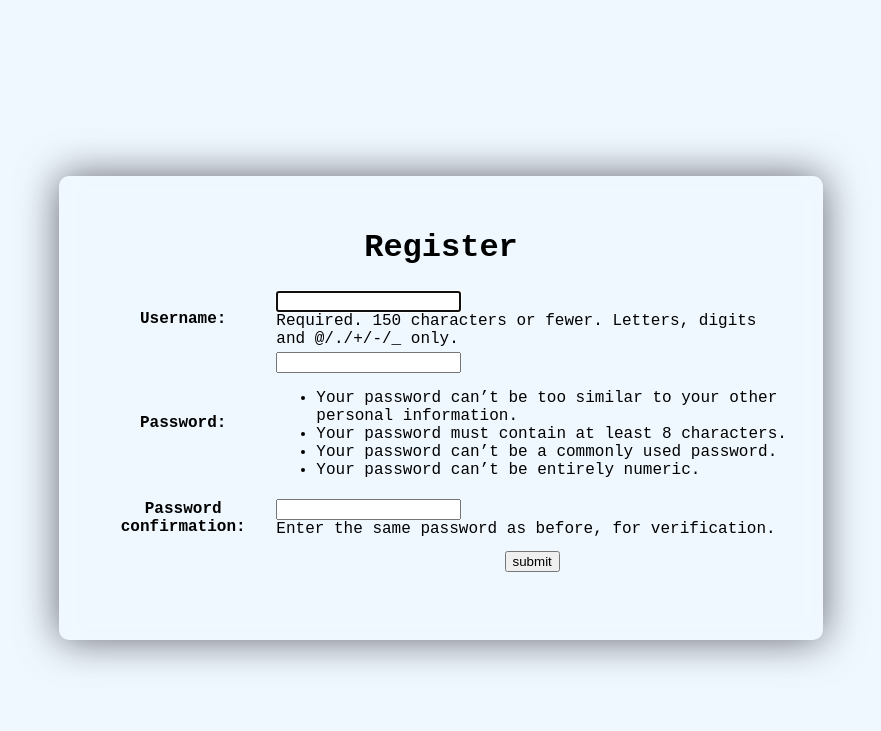
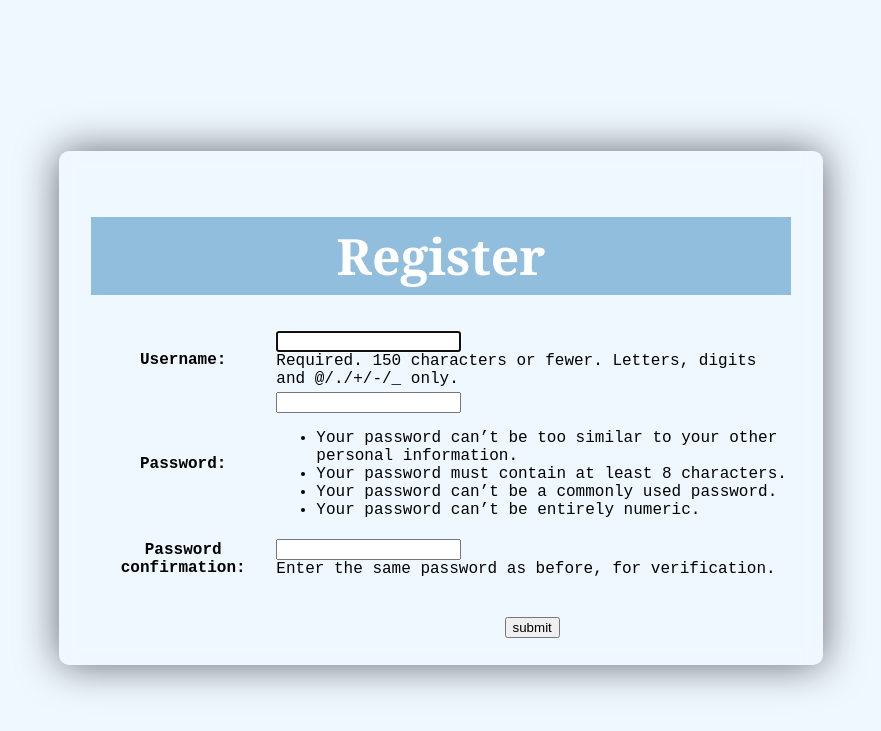
Before and after one commit to AzkaNydiaEsti/food_inventory, a Django app: page /register/ in a window 1280 px wide. Shown: the top 731 px of the page, without its empty margins (207-1088 px from the left). Run offline with Django 4.2, Linux system fonts and the light colour scheme.

Commit message:
tugas 5 sudah

```diff
--- a/main/templates/register.html
+++ b/main/templates/register.html
@@ -5,7 +5,7 @@
 
     <style>
         .box{
-            height: 400px;
+            height: 450px;
             width: 700px;
             background-color: aliceblue;
             position: absolute;
@@ -20,19 +20,26 @@
             font-family: 'Courier New', Courier, monospace;
         }
         .btn {
-            display: flexbox;
+            display: block;
             text-align: center;
             justify-content: center;
             align-items: center;
             margin-top: 5%;
             padding: 10px;
-            color: #080710;
             font-weight: 600;
             cursor: pointer;
-            font-size: medium;
             margin-left: 4%;
             margin-right: 4%;
         }
+        h1 {
+            background-color: #91BEDC;
+            padding: 5px;
+            text-align: center;
+            font-size: 50px;
+            color: white;
+            font-family: Georgia, 'Times New Roman', Times, serif;
+        }
+
     </style>
 {% endblock meta %}
 
@@ -40,7 +47,7 @@
 <body class="box">
 <div class = "login">
 
-    <h1 style="text-align: center;">Register</h1>
+    <h1>Register</h1>
 
         <form method="POST">
             {% csrf_token %}
--- a/main/urls.py
+++ b/main/urls.py
@@ -1,5 +1,5 @@
 from django.urls import path
-from main.views import show_main, add_item, show_xml, show_json, show_xml_by_id, show_json_by_id, register, login_user, logout_user, inc_amount, dec_amount, delete_item
+from main.views import show_main, add_item, show_xml, show_json, show_xml_by_id, show_json_by_id, register, login_user, logout_user, inc_amount, dec_amount, delete_item, edit_item
 from . import views
 
 app_name = 'main'
@@ -17,4 +17,5 @@ urlpatterns = [
     path('dec_amount/<int:id>/', views.dec_amount, name='dec_amount'),
     path('inc_amount/<int:id>/', views.inc_amount, name='inc_amount'),
     path('delete_item/<int:id>/', views.delete_item, name='delete_item'),
+    path('edit-item/<int:id>', edit_item, name='edit_item'),
 ]
--- a/main/views.py
+++ b/main/views.py
@@ -43,6 +43,18 @@ def add_item(request):
 
     context = {'form': form}
     return render(request, "add_item.html", context)
+
+def edit_item(request, id):
+    product = Barang.objects.get(pk = id)
+
+    form = ItemForm(request.POST or None, instance=product)
+
+    if form.is_valid() and request.method == "POST":
+        form.save()
+        return HttpResponseRedirect(reverse('main:show_main'))
+
+    context = {'form': form}
+    return render(request, "edit_item.html", context)
 
 def show_xml(request):
     data = Barang.objects.all()
```
Also changed, not shown: main/templates/edit_item.html (added, +37 -0 lines), main/templates/login.html (+9 -13 lines), main/templates/main.html (+8 -0 lines), README.md.
